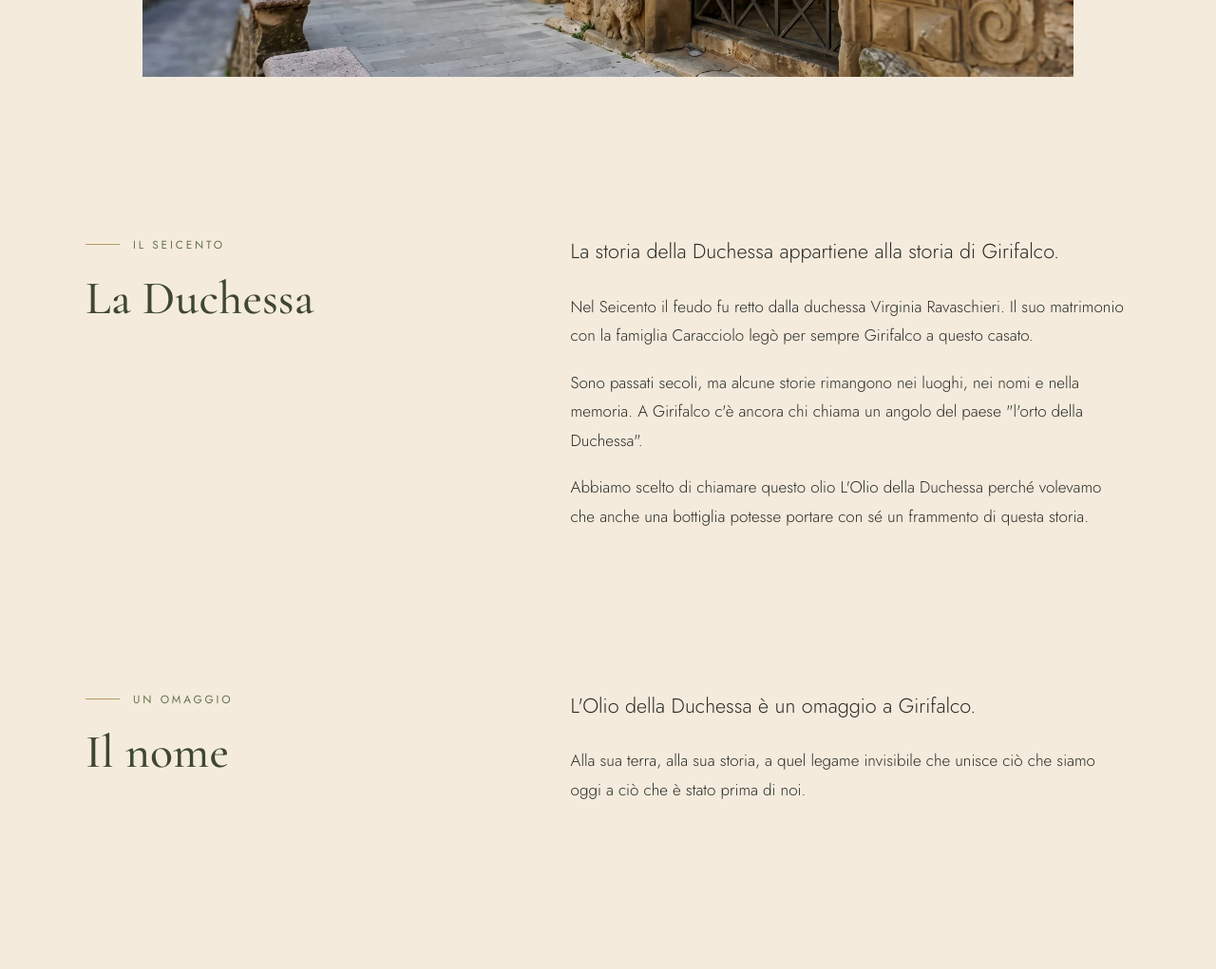
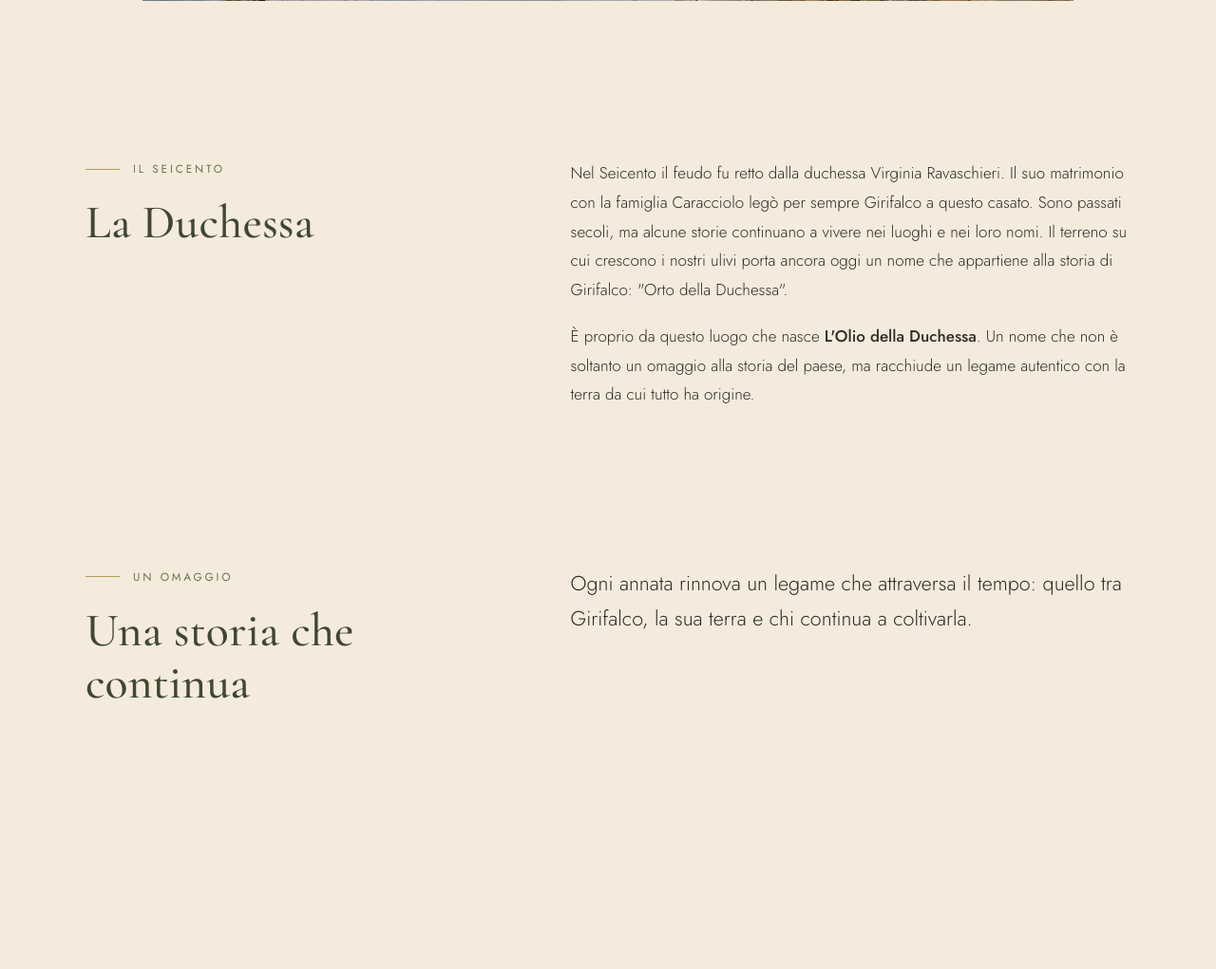
Before and after one commit to uber-mastermas/sito-web, a PHP site: page /duchessa/territorio.php in a window 1280 px wide. Shown: the part 5102-6123 px from the top of the page at 95% size. Run offline with PHP 8.4, Linux system fonts and the light colour scheme.

Commit message:
duchessa: testi rivisti dal cliente (Territorio, Azienda, Processo, Prodotto, footer)
Co-Authored-By: Claude Opus 5.5 <noreply@anthropic.com>
Claude-Session: https://claude.ai/code/session_01R392wez8gQZ7cPTaiCGhb7

```diff
--- a/duchessa-anteprima/contatti.html
+++ b/duchessa-anteprima/contatti.html
@@ -180,7 +180,7 @@
       </div>
 
       <div class="footer-colonna footer-acquista">
-        <h2>Vuoi portarlo sulla tua tavola?</h2>
+        <h2>E se questa storia arrivasse fino a te?</h2>
         <a class="bottone bottone-chiaro" href="contatti.html#acquista">Acquista</a>
       </div>
 
--- a/duchessa-anteprima/cookie.html
+++ b/duchessa-anteprima/cookie.html
@@ -148,7 +148,7 @@
       </div>
 
       <div class="footer-colonna footer-acquista">
-        <h2>Vuoi portarlo sulla tua tavola?</h2>
+        <h2>E se questa storia arrivasse fino a te?</h2>
         <a class="bottone bottone-chiaro" href="contatti.html#acquista">Acquista</a>
       </div>
 
--- a/duchessa-anteprima/index.html
+++ b/duchessa-anteprima/index.html
@@ -164,7 +164,7 @@
       </div>
 
       <div class="footer-colonna footer-acquista">
-        <h2>Vuoi portarlo sulla tua tavola?</h2>
+        <h2>E se questa storia arrivasse fino a te?</h2>
         <a class="bottone bottone-chiaro" href="contatti.html#acquista">Acquista</a>
       </div>
 
--- a/duchessa-anteprima/note-legali.html
+++ b/duchessa-anteprima/note-legali.html
@@ -149,7 +149,7 @@
       </div>
 
       <div class="footer-colonna footer-acquista">
-        <h2>Vuoi portarlo sulla tua tavola?</h2>
+        <h2>E se questa storia arrivasse fino a te?</h2>
         <a class="bottone bottone-chiaro" href="contatti.html#acquista">Acquista</a>
       </div>
 
--- a/duchessa-anteprima/privacy.html
+++ b/duchessa-anteprima/privacy.html
@@ -159,7 +159,7 @@
       </div>
 
       <div class="footer-colonna footer-acquista">
-        <h2>Vuoi portarlo sulla tua tavola?</h2>
+        <h2>E se questa storia arrivasse fino a te?</h2>
         <a class="bottone bottone-chiaro" href="contatti.html#acquista">Acquista</a>
       </div>
 
--- a/duchessa-anteprima/processo.html
+++ b/duchessa-anteprima/processo.html
@@ -91,7 +91,7 @@
           <span class="passo-numero" aria-hidden="true">01</span>
           <h2>La raccolta</h2>
           <h3>Il momento giusto</h3>
-          <p>La raccolta avviene nella prima metà di novembre.</p>
+          <p>La raccolta avviene nell'ultima metà di ottobre.</p>
           <p>Le olive si raccolgono quando raggiungono la maturazione giusta per esprimere il carattere della nostra Carolea.</p>
           <p>Manualità e tecnologia si incontrano nel rispetto della pianta.</p>
           <p class="frase">La raccolta dura poco.<br>L'attesa è durata un anno.</p>
@@ -171,7 +171,6 @@
 
   <section class="fascia" data-appare>
     <div class="contenitore">
-      <p class="frase">La terra cambia.<br>Il tempo cambia.<br>E ogni raccolto ha qualcosa di nuovo da raccontare.</p>
       <div class="azioni">
         <a class="bottone" href="prodotto.html">Scopri l'olio</a>
       </div>
@@ -209,7 +208,7 @@
       </div>
 
       <div class="footer-colonna footer-acquista">
-        <h2>Vuoi portarlo sulla tua tavola?</h2>
+        <h2>E se questa storia arrivasse fino a te?</h2>
         <a class="bottone bottone-chiaro" href="contatti.html#acquista">Acquista</a>
       </div>
 
--- a/duchessa/partials/footer.php
+++ b/duchessa/partials/footer.php
@@ -31,7 +31,7 @@
       </div>
 
       <div class="footer-colonna footer-acquista">
-        <h2>Vuoi portarlo sulla tua tavola?</h2>
+        <h2>E se questa storia arrivasse fino a te?</h2>
         <a class="bottone bottone-chiaro" href="contatti.php#acquista">Acquista</a>
       </div>
 
--- a/duchessa/processo.php
+++ b/duchessa/processo.php
@@ -28,7 +28,7 @@ include 'partials/header.php';
           <span class="passo-numero" aria-hidden="true">01</span>
           <h2>La raccolta</h2>
           <h3>Il momento giusto</h3>
-          <p>La raccolta avviene nella prima metà di novembre.</p>
+          <p>La raccolta avviene nell'ultima metà di ottobre.</p>
           <p>Le olive si raccolgono quando raggiungono la maturazione giusta per esprimere il carattere della nostra Carolea.</p>
           <p>Manualità e tecnologia si incontrano nel rispetto della pianta.</p>
           <p class="frase">La raccolta dura poco.<br>L'attesa è durata un anno.</p>
@@ -114,7 +114,6 @@ include 'partials/header.php';
 
   <section class="fascia" data-appare>
     <div class="contenitore">
-      <p class="frase">La terra cambia.<br>Il tempo cambia.<br>E ogni raccolto ha qualcosa di nuovo da raccontare.</p>
       <div class="azioni">
         <a class="bottone" href="prodotto.php">Scopri l'olio</a>
       </div>
--- a/duchessa/prodotto.php
+++ b/duchessa/prodotto.php
@@ -142,7 +142,7 @@ include 'partials/header.php';
         <div class="capitolo-testo">
           <p class="testo-grande">Un olio prezioso merita cura.</p>
           <p>Conservare la bottiglia in un luogo fresco e asciutto, idealmente tra 12 e 18&nbsp;°C, lontano dalla luce e dalle fonti di calore.</p>
-          <p>Con il tempo può formarsi un leggero deposito: di solito non è un difetto, ma l'effetto della decantazione naturale.</p>
+          <p>Con il tempo può formarsi un leggero deposito: non è un difetto, ma l'effetto della decantazione naturale.</p>
           <p>Per apprezzarne al meglio le caratteristiche, consigliamo di consumarlo entro la data indicata in etichetta.</p>
         </div>
       </div>
@@ -155,7 +155,6 @@ include 'partials/header.php';
           <h2>Un'annata da custodire</h2>
         </div>
         <div class="capitolo-testo">
-          <p class="testo-grande">Ogni raccolto è diverso.</p>
           <p>La bottiglia racconta una stagione precisa: quelle olive, quella terra, quel momento.</p>
           <p class="frase">Annata 2025.<br>Un anno che non tornerà.</p>
           <p style="margin-top:1.2em">Ed è proprio questo, in fondo, il fascino di un olio che nasce dalla terra.</p>
@@ -178,7 +177,7 @@ include 'partials/header.php';
           <h2>Portarlo a tavola</h2>
         </div>
         <div class="capitolo-testo">
-          <p class="testo-grande">Non è soltanto un condimento. È il gesto finale, quello che arriva quando tutto il resto è pronto.</p>
+          <p class="testo-grande">Non è soltanto un condimento. È un'esperienza di gusto, fatta di equilibrio, carattere e autenticità.</p>
           <div class="formati">
             <div class="formato">
               <?= foto('img/pagine/prodotto/bottiglia-olio-duchessa-500ml.webp', 'Bottiglia da 500 ml', 586, 1600, 'Bottiglia 500 ml') ?>
@@ -198,7 +197,6 @@ include 'partials/header.php';
 
   <section class="fascia" data-appare>
     <div class="contenitore">
-      <p class="frase">Il gesto più semplice per portare un pezzo di Calabria a tavola.</p>
       <div class="azioni">
         <a class="bottone" href="contatti.php#acquista">Acquista</a>
         <a class="bottone bottone-linea" href="processo.php">Il Processo</a>
--- a/duchessa/territorio.php
+++ b/duchessa/territorio.php
@@ -64,7 +64,6 @@ include 'partials/header.php';
         <div class="capitolo-testo">
           <p class="testo-grande">Prima ancora di diventare un olio, tutto comincia dalla terra.</p>
           <p>La coltivazione dell'olivo è profondamente legata alla Calabria e la Carolea rappresenta una delle varietà più caratteristiche della regione.</p>
-          <p>Tra queste colline, l'agricoltura ha disegnato nel tempo un paesaggio che ancora oggi vive del lavoro dei campi.</p>
         </div>
       </div>
     </section>
@@ -102,10 +101,8 @@ include 'partials/header.php';
           <h2>La Duchessa</h2>
         </div>
         <div class="capitolo-testo">
-          <p class="testo-grande">La storia della Duchessa appartiene alla storia di Girifalco.</p>
-          <p>Nel Seicento il feudo fu retto dalla duchessa Virginia Ravaschieri. Il suo matrimonio con la famiglia Caracciolo legò per sempre Girifalco a questo casato.</p>
-          <p>Sono passati secoli, ma alcune storie rimangono nei luoghi, nei nomi e nella memoria. A Girifalco c'è ancora chi chiama un angolo del paese "l'orto della Duchessa".</p>
-          <p>Abbiamo scelto di chiamare questo olio L'Olio della Duchessa perché volevamo che anche una bottiglia potesse portare con sé un frammento di questa storia.</p>
+          <p>Nel Seicento il feudo fu retto dalla duchessa Virginia Ravaschieri. Il suo matrimonio con la famiglia Caracciolo legò per sempre Girifalco a questo casato. Sono passati secoli, ma alcune storie continuano a vivere nei luoghi e nei loro nomi. Il terreno su cui crescono i nostri ulivi porta ancora oggi un nome che appartiene alla storia di Girifalco: "Orto della Duchessa".</p>
+          <p>È proprio da questo luogo che nasce <strong>L'Olio della Duchessa</strong>. Un nome che non è soltanto un omaggio alla storia del paese, ma racchiude un legame autentico con la terra da cui tutto ha origine.</p>
         </div>
       </div>
     </section>
@@ -114,11 +111,10 @@ include 'partials/header.php';
       <div class="capitolo-griglia">
         <div class="capitolo-titolo">
           <p class="occhiello">Un omaggio</p>
-          <h2>Il nome</h2>
+          <h2>Una storia che continua</h2>
         </div>
         <div class="capitolo-testo">
-          <p class="testo-grande">L'Olio della Duchessa è un omaggio a Girifalco.</p>
-          <p>Alla sua terra, alla sua storia, a quel legame invisibile che unisce ciò che siamo oggi a ciò che è stato prima di noi.</p>
+          <p class="testo-grande">Ogni annata rinnova un legame che attraversa il tempo: quello tra Girifalco, la sua terra e chi continua a coltivarla.</p>
         </div>
       </div>
     </section>
@@ -126,7 +122,7 @@ include 'partials/header.php';
 
   <section class="fascia" data-appare>
     <div class="contenitore">
-      <p class="frase">Una bottiglia può contenere un olio.<br>Ma può anche custodire un ricordo.</p>
+      <p class="frase">Una bottiglia può contenere un olio.<br>Ma può anche custodire una storia.</p>
       <div class="azioni">
         <a class="bottone" href="processo.php">Scopri il processo</a>
         <a class="bottone bottone-linea" href="azienda.php">L'Azienda</a>
```
Also changed, not shown: duchessa-anteprima/azienda.html (+4 -7 lines), duchessa-anteprima/prodotto.html (+3 -5 lines), duchessa-anteprima/territorio.html (+6 -10 lines), duchessa/azienda.php (+3 -6 lines).
